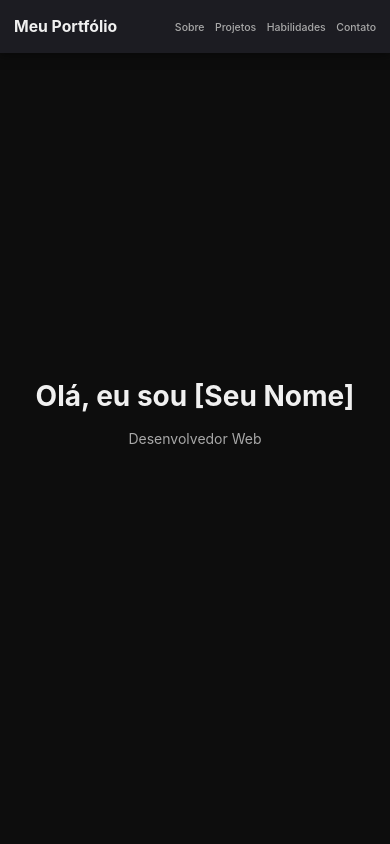
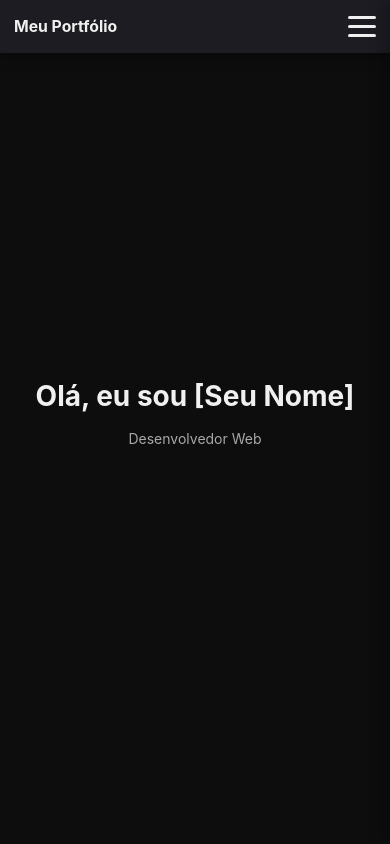
Before and after one commit to Afonso247/case-sheet, a Vue app: page / in a window 390 px wide. Shown: the top 844 px of the page. Built offline with nearby package versions, Linux system fonts and the light colour scheme.

Commit message:
feat: opção de dropdown para mobile

```diff
--- a/src/components/Navbar.vue
+++ b/src/components/Navbar.vue
@@ -1,14 +1,31 @@
 <template>
   <nav class="navbar" :class="{ 'navbar-hidden': !showNavbar }">
     <div class="container">
-      <a href="#hero" class="logo">Meu Portfólio</a>
-      <ul class="nav-links">
-        <li><a href="#about">Sobre</a></li>
-        <li><a href="#projects">Projetos</a></li>
-        <li><a href="#skills">Habilidades</a></li>
-        <li><a href="#contact">Contato</a></li>
+      <a href="#hero" class="logo" @click="closeMobileMenu">Meu Portfólio</a>
+
+      <!-- Botão Hamburger (visível apenas em mobile) -->
+      <button
+        class="hamburger"
+        :class="{ active: mobileMenuOpen }"
+        @click="toggleMobileMenu"
+        aria-label="Menu"
+      >
+        <span></span>
+        <span></span>
+        <span></span>
+      </button>
+
+      <!-- Menu de navegação -->
+      <ul class="nav-links" :class="{ 'mobile-open': mobileMenuOpen }">
+        <li><a href="#about" @click="closeMobileMenu">Sobre</a></li>
+        <li><a href="#projects" @click="closeMobileMenu">Projetos</a></li>
+        <li><a href="#skills" @click="closeMobileMenu">Habilidades</a></li>
+        <li><a href="#contact" @click="closeMobileMenu">Contato</a></li>
       </ul>
     </div>
+
+    <!-- Overlay para fechar o menu ao clicar fora (mobile) -->
+    <div v-if="mobileMenuOpen" class="overlay" @click="closeMobileMenu"></div>
   </nav>
 </template>
 
@@ -20,46 +37,41 @@ export default {
     return {
       showNavbar: true,
       lastScrollPosition: 0,
-      scrollThreshold: 50, // Pixels necessários para disparar a ação
+      scrollThreshold: 50,
       touchStartY: 0,
+      mobileMenuOpen: false,
     }
   },
   mounted() {
-    // Listener para scroll
     window.addEventListener('scroll', this.handleScroll)
-
-    // Listeners para touch (mobile)
     window.addEventListener('touchstart', this.handleTouchStart, { passive: true })
     window.addEventListener('touchmove', this.handleTouchMove, { passive: true })
+    window.addEventListener('resize', this.handleResize)
   },
   beforeUnmount() {
-    // Remove os listeners ao destruir o componente
     window.removeEventListener('scroll', this.handleScroll)
     window.removeEventListener('touchstart', this.handleTouchStart)
     window.removeEventListener('touchmove', this.handleTouchMove)
+    window.removeEventListener('resize', this.handleResize)
   },
   methods: {
     handleScroll() {
       const currentScrollPosition = window.pageYOffset || document.documentElement.scrollTop
 
-      // Evita valores negativos
       if (currentScrollPosition < 0) {
         return
       }
 
-      // Sempre mostra navbar no topo da página
       if (currentScrollPosition < this.scrollThreshold) {
         this.showNavbar = true
         this.lastScrollPosition = currentScrollPosition
         return
       }
 
-      // Verifica a direção do scroll
       if (currentScrollPosition > this.lastScrollPosition) {
-        // Scrollando para baixo - esconde navbar
         this.showNavbar = false
+        this.closeMobileMenu() // Fecha o menu ao scrollar para baixo
       } else {
-        // Scrollando para cima - mostra navbar
         this.showNavbar = true
       }
 
@@ -75,25 +87,44 @@ export default {
       const touchCurrentY = event.touches[0].clientY
       const touchDiff = this.touchStartY - touchCurrentY
 
-      // Sempre mostra navbar no topo da página
       if (currentScrollPosition < this.scrollThreshold) {
         this.showNavbar = true
         return
       }
 
-      // Se o movimento for maior que um threshold (para evitar movimentos acidentais)
       if (Math.abs(touchDiff) > 10) {
         if (touchDiff > 0) {
-          // Deslizando para cima (scrollando para baixo) - esconde navbar
           this.showNavbar = false
+          this.closeMobileMenu()
         } else {
-          // Deslizando para baixo (scrollando para cima) - mostra navbar
           this.showNavbar = true
         }
 
-        // Atualiza a posição inicial para o próximo movimento
         this.touchStartY = touchCurrentY
       }
+    },
+
+    handleResize() {
+      // Fecha o menu mobile se a tela for redimensionada para desktop
+      if (window.innerWidth > 768 && this.mobileMenuOpen) {
+        this.closeMobileMenu()
+      }
+    },
+
+    toggleMobileMenu() {
+      this.mobileMenuOpen = !this.mobileMenuOpen
+
+      // Previne scroll quando o menu está aberto
+      if (this.mobileMenuOpen) {
+        document.body.style.overflow = 'hidden'
+      } else {
+        document.body.style.overflow = ''
+      }
+    },
+
+    closeMobileMenu() {
+      this.mobileMenuOpen = false
+      document.body.style.overflow = ''
     },
   },
 }
@@ -122,6 +153,7 @@ export default {
   align-items: center;
   justify-content: space-between;
   padding: 1rem 2rem;
+  position: relative;
 }
 
 .logo {
@@ -130,17 +162,61 @@ export default {
   color: var(--color-text-primary);
   text-decoration: none;
   transition: color var(--transition-base);
+  z-index: 1001;
 }
 
 .logo:hover {
   color: var(--color-primary);
 }
 
+/* Botão Hamburger */
+.hamburger {
+  display: none;
+  flex-direction: column;
+  justify-content: space-between;
+  width: 28px;
+  height: 21px;
+  background: transparent;
+  border: none;
+  cursor: pointer;
+  padding: 0;
+  z-index: 1001;
+  transition: transform var(--transition-base);
+}
+
+.hamburger span {
+  width: 100%;
+  height: 3px;
+  background-color: var(--color-text-primary);
+  border-radius: 2px;
+  transition: all var(--transition-base);
+  transform-origin: center;
+}
+
+.hamburger.active span:nth-child(1) {
+  transform: translateY(9px) rotate(45deg);
+}
+
+.hamburger.active span:nth-child(2) {
+  opacity: 0;
+  transform: translateX(-20px);
+}
+
+.hamburger.active span:nth-child(3) {
+  transform: translateY(-9px) rotate(-45deg);
+}
+
+.hamburger:hover span {
+  background-color: var(--color-primary);
+}
+
+/* Menu de navegação */
 .nav-links {
   display: flex;
   gap: 2rem;
   list-style: none;
   align-items: center;
+  margin: 0;
 }
 
 .nav-links a {
@@ -171,32 +247,96 @@ export default {
   width: 100%;
 }
 
-/* Responsividade */
+/* Overlay */
+.overlay {
+  display: none;
+}
+
+/* Responsividade - Tablet */
 @media (max-width: 768px) {
-  .navbar .container {
-    padding: 1rem;
+  .hamburger {
+    display: flex;
   }
 
   .nav-links {
-    gap: 1rem;
+    position: fixed;
+    top: 0;
+    right: 0;
+    width: 70%;
+    max-width: 300px;
+    height: 100vh;
+    background-color: var(--color-bg-secondary);
+    flex-direction: column;
+    gap: 0;
+    align-items: flex-start;
+    padding: 5rem 2rem 2rem;
+    transform: translateX(100%);
+    transition: transform var(--transition-base);
+    box-shadow: -5px 0 15px rgba(0, 0, 0, 0.3);
+    overflow-y: auto;
+    z-index: 1001;
+  }
+
+  .nav-links.mobile-open {
+    transform: translateX(0);
+  }
+
+  .nav-links li {
+    width: 100%;
+    border-bottom: 1px solid rgba(109, 158, 235, 0.1);
   }
 
   .nav-links a {
-    font-size: var(--text-sm);
+    display: block;
+    width: 100%;
+    padding: 1.25rem 0;
+    font-size: var(--text-lg);
+    color: var(--color-text-primary);
+  }
+
+  .nav-links a::after {
+    display: none;
+  }
+
+  .nav-links a:hover {
+    padding-left: 0.5rem;
+    color: var(--color-primary);
+  }
+
+  .overlay {
+    display: block;
+    position: fixed;
+    top: 0;
+    left: 0;
+    width: 100%;
+    height: 100vh;
+    background-color: rgba(0, 0, 0, 0.7);
+    z-index: 999;
+    animation: fadeIn 0.3s ease;
+  }
+
+  @keyframes fadeIn {
+    from {
+      opacity: 0;
+    }
+    to {
+      opacity: 1;
+    }
   }
 }
 
+/* Mobile pequeno */
 @media (max-width: 480px) {
-  .nav-links {
-    gap: 0.75rem;
-  }
-
-  .nav-links a {
-    font-size: var(--text-xs);
+  .navbar .container {
+    padding: 1rem;
   }
 
   .logo {
     font-size: var(--text-lg);
   }
+
+  .nav-links {
+    width: 80%;
+  }
 }
 </style>
```
